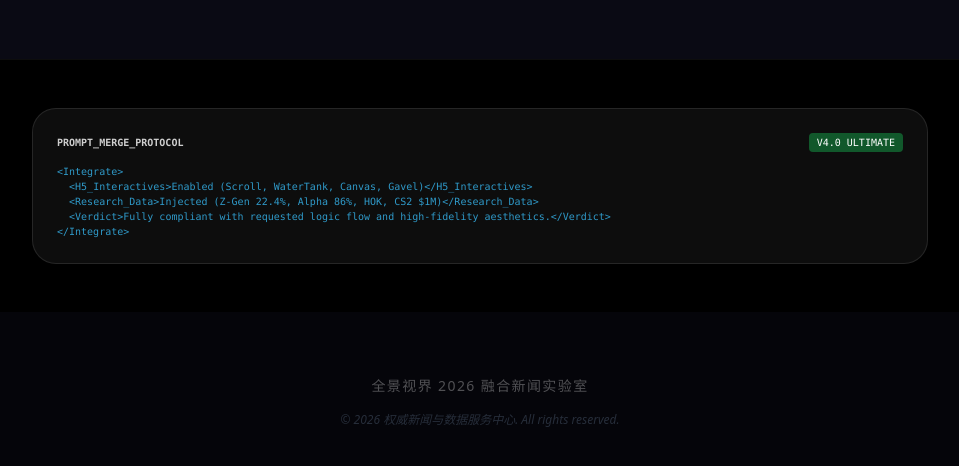
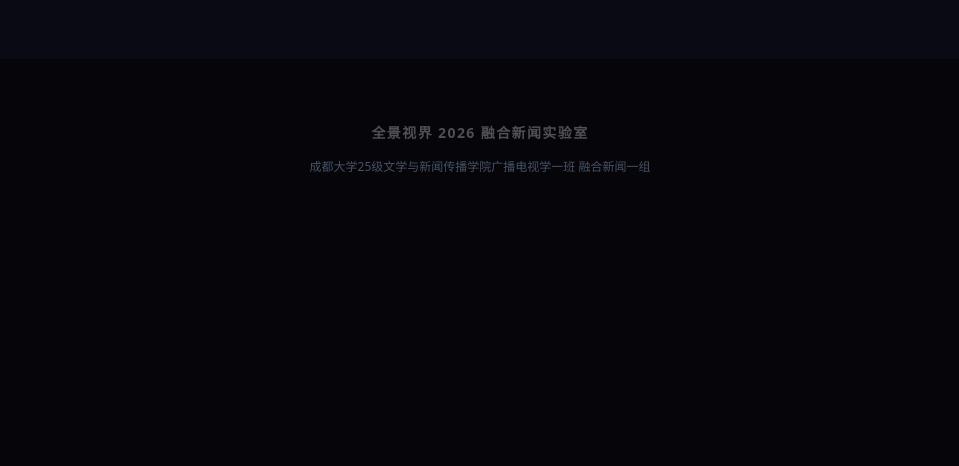
Before and after one commit to wangzhan-dong/xinwen, a Next.js app: page / in a window 1280 px wide. Shown: the part 8624-9090 px from the top of the page, without its empty margins (160-1119 px from the left). After the commit the page ends 8863 px from the top, so only its background shows below. Built offline with nearby package versions, Linux system fonts and the light colour scheme.

Commit message:
Add files via upload

```diff
--- a/src/components/sections/Sources.tsx
+++ b/src/components/sections/Sources.tsx
@@ -45,26 +45,9 @@
         </div>
       </section>
 
-      {/* Footer XML */}
-      <section className="py-12 px-6 bg-black border-t border-white/5 z-10 relative">
-        <div className="max-w-4xl mx-auto bg-white/5 p-6 rounded-3xl font-mono text-[10px] text-sky-400 overflow-x-auto shadow-2xl border border-white/10">
-          <div className="flex justify-between items-center mb-3">
-            <span className="text-white font-bold opacity-80">PROMPT_MERGE_PROTOCOL</span>
-            <span className="px-2 py-0.5 bg-green-600/50 text-white rounded">V4.0 ULTIMATE</span>
-          </div>
-          <pre className="text-sky-400 opacity-80 whitespace-pre-wrap">
-            {`<Integrate>
-  <H5_Interactives>Enabled (Scroll, WaterTank, Canvas, Gavel)</H5_Interactives>
-  <Research_Data>Injected (Z-Gen 22.4%, Alpha 86%, HOK, CS2 $1M)</Research_Data>
-  <Verdict>Fully compliant with requested logic flow and high-fidelity aesthetics.</Verdict>
-</Integrate>`}
-          </pre>
-        </div>
-      </section>
-
-      <footer className="bg-[#05050A] py-16 text-center text-slate-600 text-sm z-10 relative">
-        <p className="tracking-widest uppercase mb-4 text-white/30">全景视界 2026 融合新闻实验室</p>
-        <p className="mt-4 text-xs italic opacity-50">&copy; 2026 权威新闻与数据服务中心. All rights reserved.</p>
+      <footer className="bg-[#05050A] py-16 text-center text-slate-500 text-sm z-10 relative">
+        <p className="tracking-widest uppercase mb-4 text-white/30 font-bold">全景视界 2026 融合新闻实验室</p>
+        <p className="mt-4 text-xs opacity-70">成都大学25级文学与新闻传播学院广播电视学一班 融合新闻一组</p>
       </footer>
     </>
   );
```
